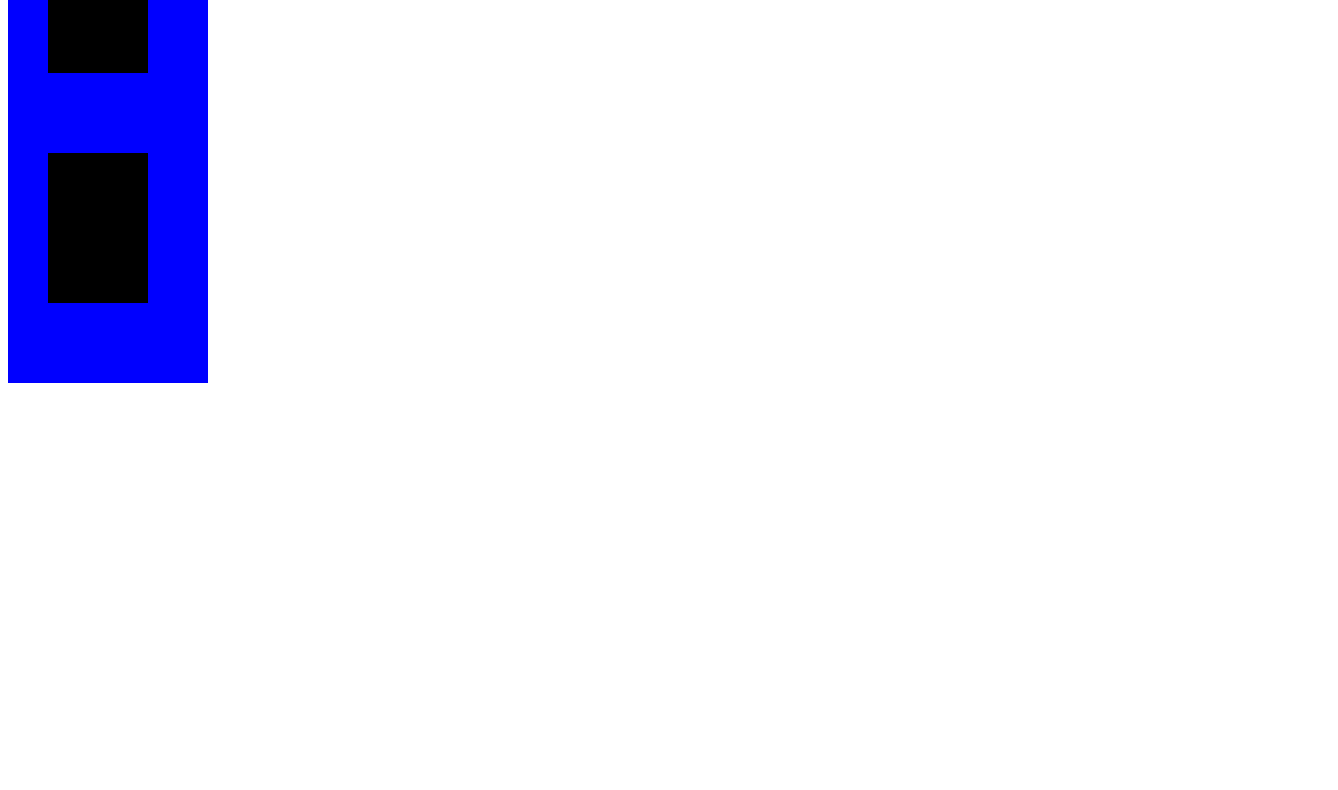
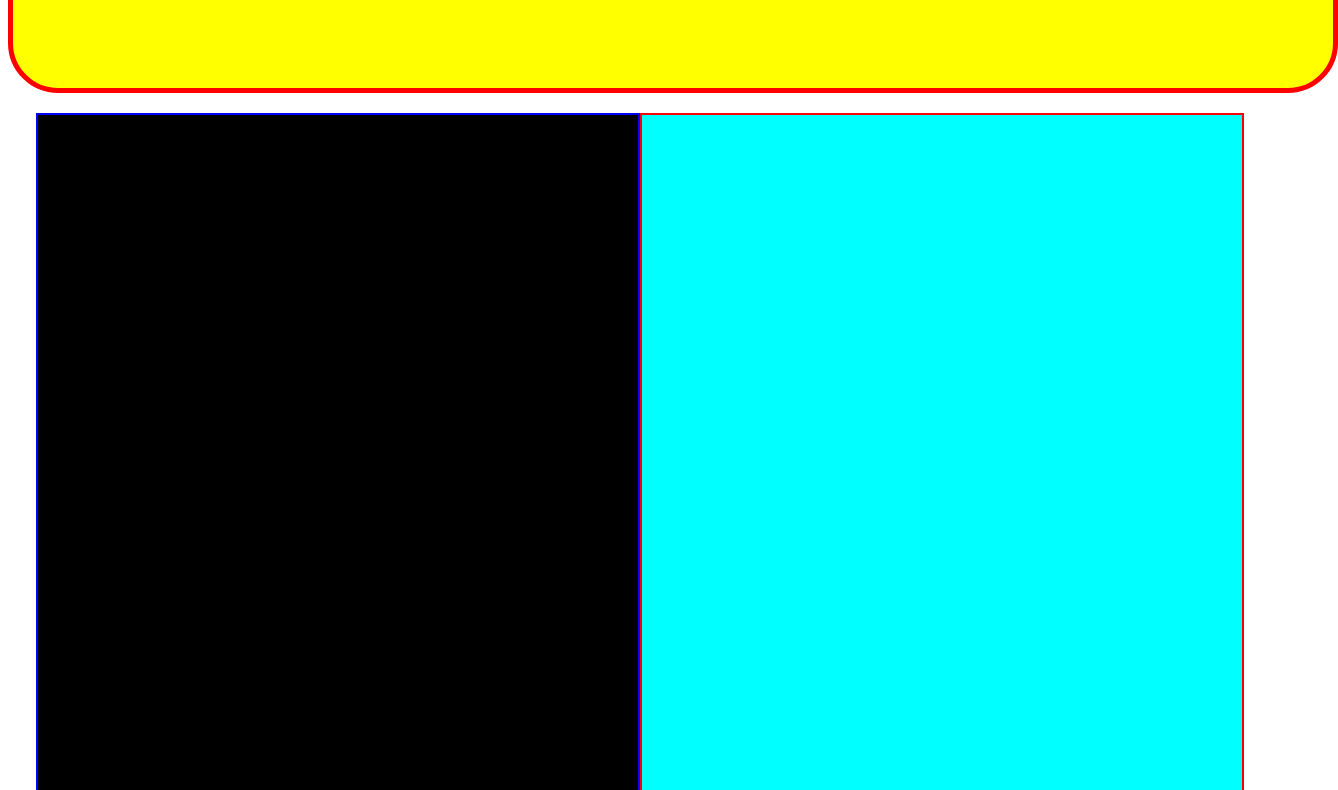
Before and after one commit to XaviNoob1/classworks, a website: page firstweb/index3.html in a window 1280 px wide. Shown: the part 125-915 px from the top of the page, 1338 px wide, since content can reach past the window. Before the commit the page ends 800 px from the top, so only its background shows below. Drawn offline with Linux system fonts and the light colour scheme.

Commit message:
Tarea clase 19/1/26

```diff
--- a/firstweb/index3.html
+++ b/firstweb/index3.html
@@ -7,10 +7,14 @@
     <link rel="stylesheet" href="style/index3.css">
 </head>
 <body>
-
-    <div class="Caja">
-        <div class="caja2"></div>
-        <div class="caja3"></div>
+    <div class="titulo">
+        <h1>como se usa el css</h1>
+    </div>
+    <div class="contenedor">
+        <div class="Caja1">
+        </div>
+        <div class="Caja2">
+        </div>
     </div>
 </body>
 </html>
--- a/firstweb/style/index3.css
+++ b/firstweb/style/index3.css
@@ -1,20 +1,36 @@
-.Caja {
-    width: 200px;
-    height: 500px;
-    background-color: blue;
+.Caja1 {
+    background-color: black;
+    width: 600px;
+    height: 1000px;
+    border: 2px solid blue;
+    margin-top: 20px;
+
+}
+.Caja2 {
+    background-color: aqua;
+    width: 600px;
+    height: 1000px;
+    border: 2px solid red;
+    margin-top: 20px;
+}
+.contenedor {
+    display: flex;
+    justify-content: center;
+}
+.titulo {
+    background-color: yellow;
+    height: 200px;
+    width: 1320px;
+    border: 5px solid red;
+    border-radius: 50px;
+    text-align: center;
 }
 
-.caja2 {
-    background-color: #000000;
-    width: 100px;
-    height: 150px;
-    border: 40px solid blue;
-
+h1 {
+    font-family: 'Arial Black', sans-serif;
+    color: purple;
+    padding-top: 40px;
 }
-
-.caja3 {
-    background-color: #000000;
-    width: 100px;
-    height: 150px;
-    border: 40px solid blue;
+.img {
+    margin-top: 10px;
 }
```
Also changed, not shown: firstweb/img/1.jpg (added).
